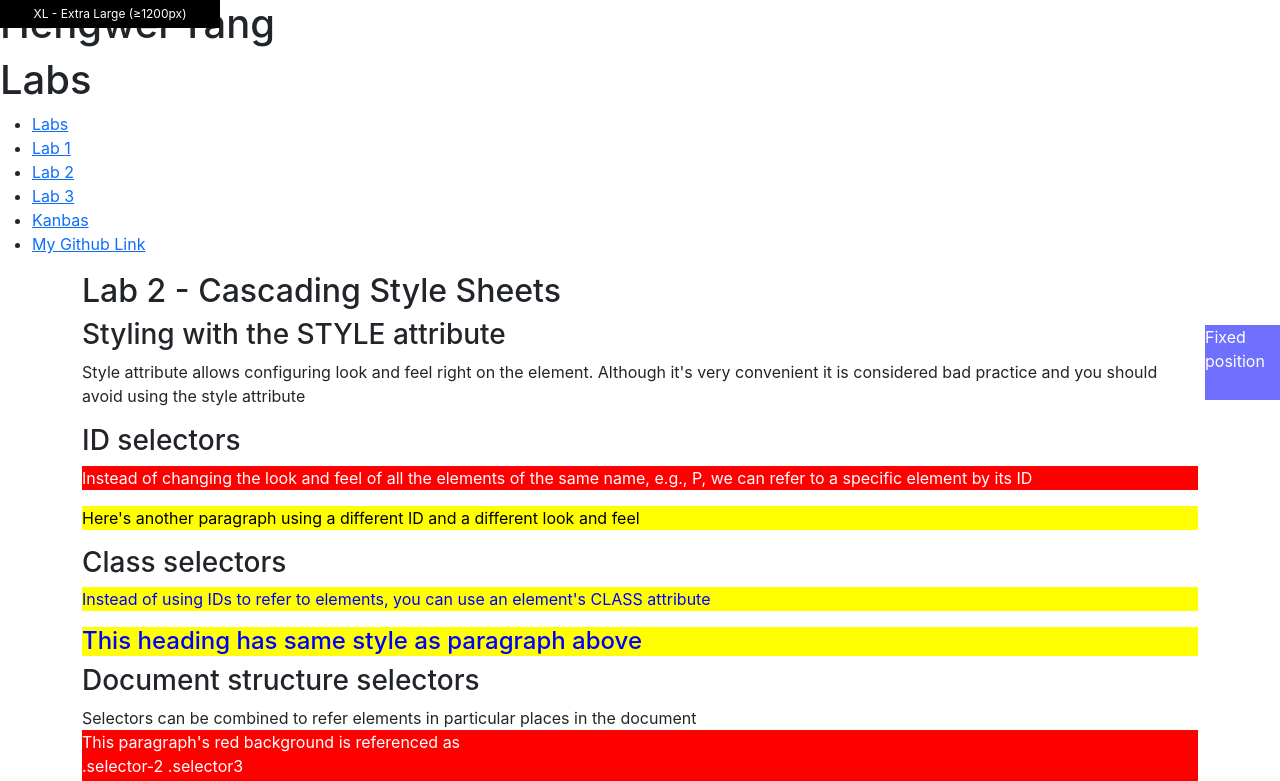
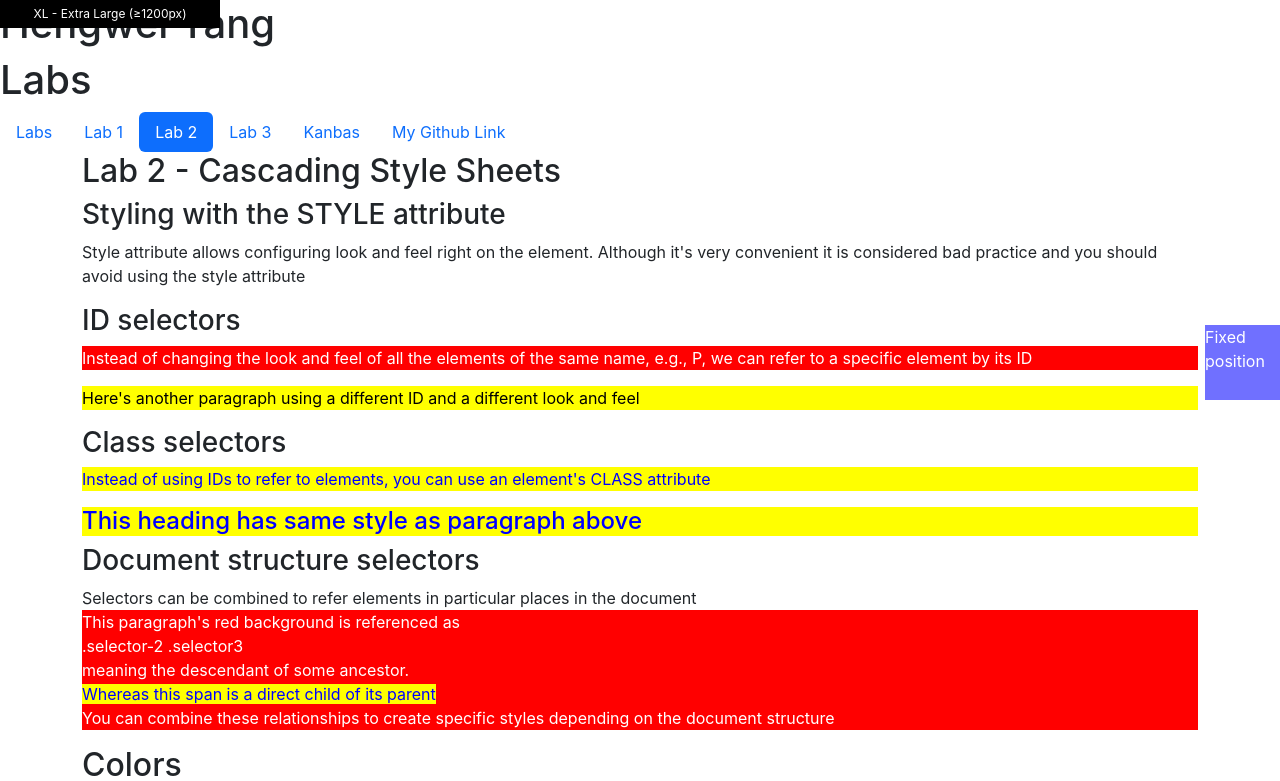
Before and after one commit to viyur/kanbas-react-web-app-cs5610, a React (Create React App) app: page /#/Labs/Lab2 in a window 1280 px wide. Shown: the top 781 px of the page. Built offline with nearby package versions, Linux system fonts and the light colour scheme; the HTML template or start-up script is replaced by a standard one.

Commit message:
begin assignment 2

```diff
--- a/src/Labs/Lab2/BootstrapNavigation.tsx
+++ b/src/Labs/Lab2/BootstrapNavigation.tsx
@@ -1,5 +1,6 @@
 export default function BootstrapNavigation() {
     return (
+        <div>
             <div id="wd-css-navigating-with-tabs">
                 <h2>Tabs</h2>
                 <ul className="nav nav-tabs">
@@ -18,5 +19,29 @@ export default function BootstrapNavigation() {
                 </ul>
             </div>
 
+            {/* cards */}
+            <div id="wd-css-navigating-with-cards">
+                <h2>
+                    Cards
+                </h2>
+                <div className="card"
+                    style={{ width: "18rem" }}>
+                    <img src="images/stacked.jpg" alt="stacked" className="card-img-top" />
+                    <div className="card-body">
+                        <h5 className="card-title">
+                            Stacking Starship
+                        </h5>
+                        <p className="card-text">
+                            Stacking the most powerful rocket in history. Mars or bust!
+                        </p>
+                        <a href="#" className="btn btn-primary">
+                            Boldly Go
+                        </a>
+                    </div>
+                </div>
+            </div>
+
+        </div>
+
     )
 }
--- a/src/Labs/TOC/index.tsx
+++ b/src/Labs/TOC/index.tsx
@@ -1,13 +1,16 @@
 import { Link } from "react-router-dom";
+import { useLocation } from "react-router";
+
 export default function TOC() {
+    const { pathname } = useLocation();
     return (
-        <ul>
-            <li><Link id="wd-a" to="/Labs">Labs</Link></li>
-            <li><Link id="wd-a1" to="/Labs/Lab1">Lab 1</Link></li>
-            <li><Link id="wd-a2" to="/Labs/Lab2">Lab 2</Link></li>
-            <li><Link id="wd-a3" to="/Labs/Lab3">Lab 3</Link></li>
-            <li><Link to="/Kanbas">Kanbas</Link></li>
-            <li><Link id="wd-github" to="https://github.com/viyur/kanbas-react-web-app-cs5610">My Github Link</Link></li>
+        <ul className="nav nav-pills">
+            <li className="nav-item"><Link id="wd-a" className="nav-link" to="/Labs">Labs</Link></li>
+            <li className="nav-item"><Link id="wd-a1" className={`nav-link ${pathname.includes("Lab1") ? "active" : ""}`} to="/Labs/Lab1">Lab 1</Link></li>
+            <li className="nav-item"><Link id="wd-a2" className={`nav-link ${pathname.includes("Lab2") ? "active" : ""}`} to="/Labs/Lab2">Lab 2</Link></li>
+            <li className="nav-item"><Link id="wd-a3" className={`nav-link ${pathname.includes("Lab3") ? "active" : ""}`} to="/Labs/Lab3">Lab 3</Link></li>
+            <li className="nav-item"><Link className="nav-link" to="/Kanbas">Kanbas</Link></li>
+            <li className="nav-item"><Link className="nav-link" id="wd-github" to="https://github.com/viyur/kanbas-react-web-app-cs5610">My Github Link</Link></li>
         </ul>
     )
 }
```
Also changed, not shown: public/images/stacked.jpg (added). Lines whose indentation alone changed are shown as unchanged.
